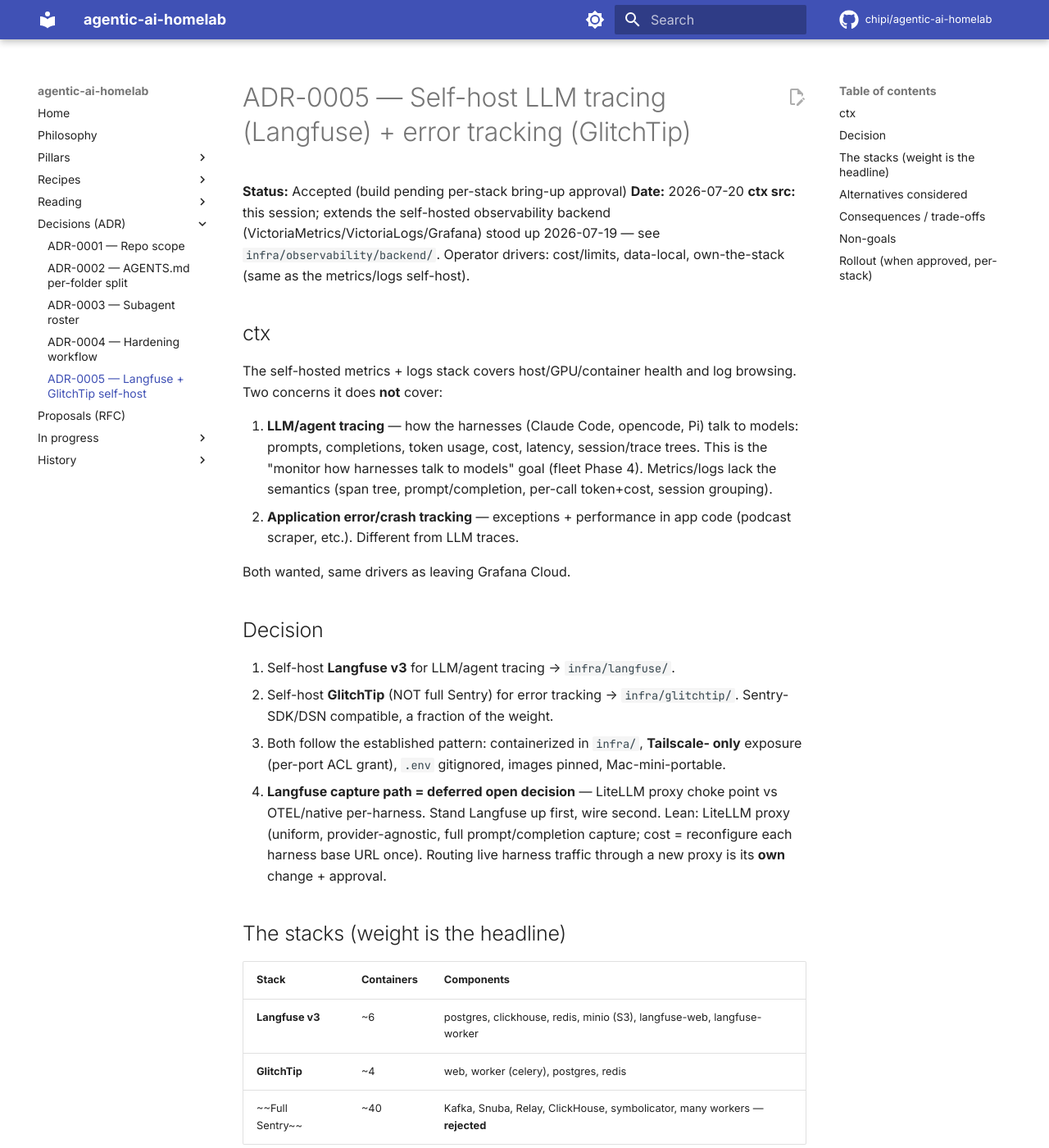
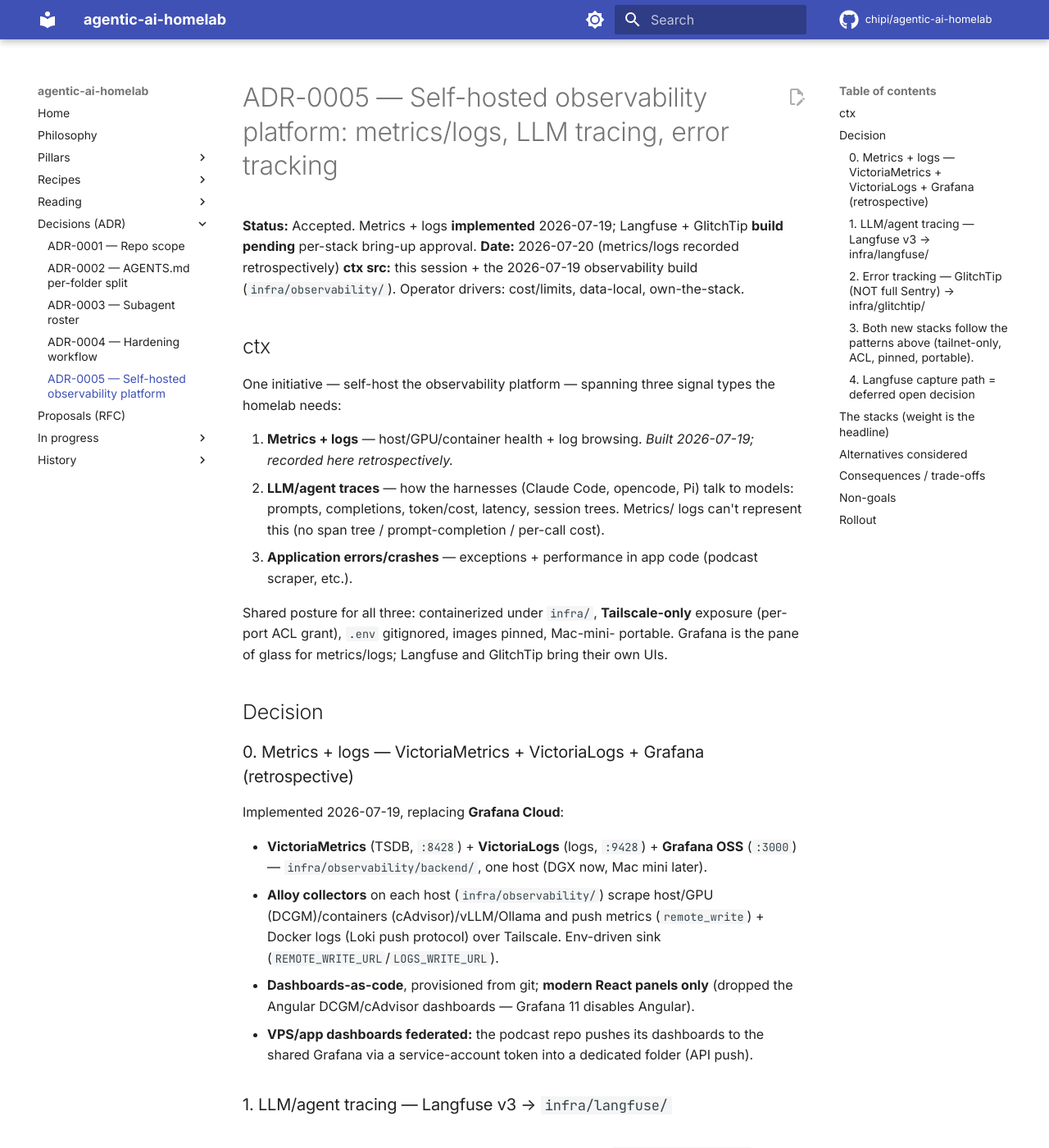
Before and after one commit to chipi/agentic-ai-homelab, an MkDocs documentation site: the page built from docs/adr/ADR-0005-langfuse-glitchtip-self-host.md, in a window 1280 px wide and 1400 px high. Shown: the whole window at 82% size. Built offline with MkDocs 1.6.1 and Material for MkDocs 9.7.7, drawn with Linux system fonts in a browser that asks for light colours; comment, search, counter and statistics services are not loaded; some of the changed text lies outside the part shown.

Commit message:
docs(adr): broaden ADR-0005 to the whole self-hosted observability platform
Fold the 2026-07-19 metrics/logs self-host (VictoriaMetrics + VictoriaLogs +
Grafana + Alloy collectors, off Grafana Cloud) into ADR-0005 retrospectively,
so one ADR covers the whole observability initiative: metrics/logs (live),
LLM tracing (Langfuse, pending), error tracking (GlitchTip, pending). Adds the
Grafana Cloud / Prometheus / Loki alternatives and realized consequences.

Co-Authored-By: Claude Opus 4.8 <noreply@anthropic.com>
Claude-Session: https://claude.ai/code/session_01LoBG4mqCvNP1M6HRW393xF

```diff
--- a/docs/adr/ADR-0005-langfuse-glitchtip-self-host.md
+++ b/docs/adr/ADR-0005-langfuse-glitchtip-self-host.md
@@ -1,103 +1,130 @@
-# ADR-0005 — Self-host LLM tracing (Langfuse) + error tracking (GlitchTip)
+# ADR-0005 — Self-hosted observability platform: metrics/logs, LLM tracing, error tracking
 
-**Status:** Accepted (build pending per-stack bring-up approval)
-**Date:** 2026-07-20
-**ctx src:** this session; extends the self-hosted observability backend
-(VictoriaMetrics/VictoriaLogs/Grafana) stood up 2026-07-19 — see
-`infra/observability/backend/`. Operator drivers: cost/limits, data-local,
-own-the-stack (same as the metrics/logs self-host).
+**Status:** Accepted. Metrics + logs **implemented** 2026-07-19; Langfuse +
+GlitchTip **build pending** per-stack bring-up approval.
+**Date:** 2026-07-20 (metrics/logs recorded retrospectively)
+**ctx src:** this session + the 2026-07-19 observability build
+(`infra/observability/`). Operator drivers: cost/limits, data-local,
+own-the-stack.
 
 ## ctx
 
-The self-hosted metrics + logs stack covers host/GPU/container health and log
-browsing. Two concerns it does **not** cover:
+One initiative — self-host the observability platform — spanning three signal
+types the homelab needs:
 
-1. **LLM/agent tracing** — how the harnesses (Claude Code, opencode, Pi) talk to
-   models: prompts, completions, token usage, cost, latency, session/trace
-   trees. This is the "monitor how harnesses talk to models" goal (fleet
-   Phase 4). Metrics/logs lack the semantics (span tree, prompt/completion,
-   per-call token+cost, session grouping).
-2. **Application error/crash tracking** — exceptions + performance in app code
-   (podcast scraper, etc.). Different from LLM traces.
+1. **Metrics + logs** — host/GPU/container health + log browsing. *Built
+   2026-07-19; recorded here retrospectively.*
+2. **LLM/agent traces** — how the harnesses (Claude Code, opencode, Pi) talk to
+   models: prompts, completions, token/cost, latency, session trees. Metrics/
+   logs can't represent this (no span tree / prompt-completion / per-call cost).
+3. **Application errors/crashes** — exceptions + performance in app code
+   (podcast scraper, etc.).
 
-Both wanted, same drivers as leaving Grafana Cloud.
+Shared posture for all three: containerized under `infra/`, **Tailscale-only**
+exposure (per-port ACL grant), `.env` gitignored, images pinned, Mac-mini-
+portable. Grafana is the pane of glass for metrics/logs; Langfuse and GlitchTip
+bring their own UIs.
 
 ## Decision
 
-1. Self-host **Langfuse v3** for LLM/agent tracing → `infra/langfuse/`.
-2. Self-host **GlitchTip** (NOT full Sentry) for error tracking →
-   `infra/glitchtip/`. Sentry-SDK/DSN compatible, a fraction of the weight.
-3. Both follow the established pattern: containerized in `infra/`, **Tailscale-
-   only** exposure (per-port ACL grant), `.env` gitignored, images pinned,
-   Mac-mini-portable.
-4. **Langfuse capture path = deferred open decision** — LiteLLM proxy choke
-   point vs OTEL/native per-harness. Stand Langfuse up first, wire second.
-   Lean: LiteLLM proxy (uniform, provider-agnostic, full prompt/completion
-   capture; cost = reconfigure each harness base URL once). Routing live harness
-   traffic through a new proxy is its **own** change + approval.
+### 0. Metrics + logs — VictoriaMetrics + VictoriaLogs + Grafana (retrospective)
+
+Implemented 2026-07-19, replacing **Grafana Cloud**:
+
+- **VictoriaMetrics** (TSDB, `:8428`) + **VictoriaLogs** (logs, `:9428`) +
+  **Grafana OSS** (`:3000`) — `infra/observability/backend/`, one host (DGX now,
+  Mac mini later).
+- **Alloy collectors** on each host (`infra/observability/`) scrape host/GPU
+  (DCGM)/containers (cAdvisor)/vLLM/Ollama and push metrics (`remote_write`) +
+  Docker logs (Loki push protocol) over Tailscale. Env-driven sink
+  (`REMOTE_WRITE_URL`/`LOGS_WRITE_URL`).
+- **Dashboards-as-code**, provisioned from git; **modern React panels only**
+  (dropped the Angular DCGM/cAdvisor dashboards — Grafana 11 disables Angular).
+- **VPS/app dashboards federated:** the podcast repo pushes its dashboards to the
+  shared Grafana via a service-account token into a dedicated folder (API push).
+
+### 1. LLM/agent tracing — Langfuse v3 → `infra/langfuse/`
+
+### 2. Error tracking — GlitchTip (NOT full Sentry) → `infra/glitchtip/`
+
+Sentry-SDK/DSN compatible at a fraction of the weight.
+
+### 3. Both new stacks follow the patterns above (tailnet-only, ACL, pinned, portable).
+
+### 4. Langfuse capture path = deferred open decision
+
+LiteLLM proxy choke point vs OTEL/native per-harness. Stand Langfuse up first,
+wire second. Lean: LiteLLM proxy (uniform, provider-agnostic, full prompt/
+completion capture; cost = reconfigure each harness base URL once). Routing live
+harness traffic through a new proxy is its **own** change + approval.
 
 ## The stacks (weight is the headline)
 
-| Stack | Containers | Components |
-|---|---|---|
-| **Langfuse v3** | ~6 | postgres, clickhouse, redis, minio (S3), langfuse-web, langfuse-worker |
-| **GlitchTip** | ~4 | web, worker (celery), postgres, redis |
-| ~~Full Sentry~~ | ~40 | Kafka, Snuba, Relay, ClickHouse, symbolicator, many workers — **rejected** |
+| Stack | Containers | Components | State |
+|---|---|---|---|
+| **Metrics/logs backend** | 3 | VictoriaMetrics, VictoriaLogs, Grafana | **live** |
+| **Collector** (per host) | 4 | Alloy, dcgm-exporter, cAdvisor, ollama-metrics | **live** |
+| **Langfuse v3** | ~6 | postgres, clickhouse, redis, minio (S3), web, worker | pending |
+| **GlitchTip** | ~4 | web, worker (celery), postgres, redis | pending |
+| ~~Full Sentry~~ | ~40 | Kafka, Snuba, Relay, ClickHouse, symbolicator, workers | **rejected** |
 
-Only the **web UIs** publish host ports; datastores stay on the internal compose
-bridge. Fine on the DGX (RAM plenty). On the Mac mini later, Langfuse is the
-heaviest component — watch RAM (ClickHouse + Postgres + MinIO).
+Only web UIs / ingest publish host ports; datastores stay on the internal
+compose bridge. Fine on the DGX. On the Mac mini later, Langfuse is the heaviest
+component — watch RAM (ClickHouse + Postgres + MinIO).
 
 ## Alternatives considered
 
-- **Full Sentry self-hosted** (`getsentry/self-hosted`): ~40 containers, 16GB+
-  RAM, painful upgrades. Rejected — overkill; GlitchTip gives the same SDK/DSN
-  developer experience at ~4 containers.
-- **Langfuse Cloud / Sentry SaaS**: rejected — same cost/data-local/own-stack
-  drivers that moved us off Grafana Cloud.
-- **Langfuse v2** (lighter, Postgres-only): rejected — deprecated upstream in
-  favor of v3; don't build on a sunset architecture.
-- **OTEL-only into existing Grafana/VM** (no dedicated LLM tool): rejected —
-  metrics/logs can't represent trace trees / prompt-completion / per-call cost.
-- **Phoenix (Arize) / Helicone / OpenLLMetry** as Langfuse alternatives:
-  considered; Langfuse chosen for roadmap fit, self-host maturity, built-in cost
-  tracking + prompt management.
+- **Grafana Cloud / Langfuse Cloud / Sentry SaaS**: rejected — cost/limits,
+  data leaves infra, don't own the stack. (Grafana Cloud was the incumbent we
+  migrated off.)
+- **Prometheus** (vs VictoriaMetrics): VM chosen — single-node, ~7× less RAM,
+  purpose-built remote-write sink, PromQL-compatible.
+- **Loki** (vs VictoriaLogs): VictoriaLogs chosen — same VM family, lighter,
+  LogsQL. Security identical (tailnet + ACL, no store auth).
+- **Full Sentry self-hosted**: ~40 containers, 16GB+ RAM, painful upgrades.
+  Rejected — GlitchTip gives the same SDK/DSN experience at ~4 containers.
+- **Langfuse v2** (Postgres-only, lighter): rejected — deprecated upstream for
+  v3; don't build on a sunset architecture.
+- **OTEL-only into Grafana/VM** (no dedicated LLM tool): rejected — no trace-
+  tree / prompt-completion / per-call cost semantics.
+- **Phoenix (Arize) / Helicone / OpenLLMetry**: Langfuse chosen for roadmap
+  fit, self-host maturity, built-in cost tracking + prompt management.
 
 ## Consequences / trade-offs
 
-- Two new **stateful** stacks: operational burden (upgrades, backups). A second
-  ClickHouse now runs (Langfuse) alongside VictoriaMetrics — acceptable,
-  different purpose.
-- **Auth to manage:** unlike VM/VictoriaLogs (no auth, tailnet-boundary),
-  Langfuse + GlitchTip have their own login/secrets → gitignored `.env`,
-  strong admin creds, `NEXTAUTH_SECRET`/`SECRET_KEY` etc.
-- **Portability is heavier than VM:** Postgres/ClickHouse/MinIO volumes must
-  migrate (or accept a fresh start — traces/errors are append-only, so
-  fresh-start loses history).
-- **Port + ACL planning:** the tailnet ACL is a per-port allowlist. Grafana
-  already holds `:3000`, so Langfuse web needs a *different* published port
-  (e.g. `3001`/`4000`) and GlitchTip another (avoid taken `8080`/`9000`) — each
-  needs its own ACL grant. Datastores need no grant (bridge-internal).
+- **Realized (metrics/logs):** off Grafana Cloud; tailnet ACL is per-port, so
+  each service needs a grant (done: `3000`/`8428`/`9428`); no store-level auth
+  (tailnet is the boundary); DGX collector cut over from Cloud → VM.
+- **New (Langfuse/GlitchTip):** two stateful stacks → operational burden
+  (upgrades, backups). A second ClickHouse runs (Langfuse) alongside VM —
+  acceptable, different purpose.
+- **Auth to manage:** unlike VM/VictoriaLogs, Langfuse + GlitchTip have their own
+  login/secrets → gitignored `.env`, strong admin creds, `NEXTAUTH_SECRET` /
+  `SECRET_KEY` etc.
+- **Portability heavier than VM:** Postgres/ClickHouse/MinIO volumes must migrate
+  (or accept a fresh start — traces/errors are append-only, so fresh-start loses
+  history).
+- **Port + ACL planning:** Grafana holds `:3000`, so Langfuse web needs a
+  different port (e.g. `3001`/`4000`) and GlitchTip another (avoid taken
+  `8080`/`9000`) — each needs its own ACL grant. Datastores need none.
 - New deps → pinned + recorded here (satisfies the deps/big-bets rules).
 - Capture-path deferral means Langfuse ingests nothing until wired — acceptable.
 
 ## Non-goals
 
-- Not replacing metrics/logs — complementary.
+- The three signal types are complementary — none replaces another.
 - Not full Sentry feature parity.
-- Not routing live harness/app traffic through a new proxy in this ADR — that's
-  a separate change with its own approval.
+- Not routing live harness/app traffic through a new proxy in this ADR — that's a
+  separate change with its own approval.
 - Not building custom LLM-trace tooling.
 
-## Rollout (when approved, per-stack)
+## Rollout
 
-1. **Langfuse** — `infra/langfuse/` compose + `.env.example`; pin images;
-   internal datastores + web on a chosen tailnet port; ACL grant; bring up on
-   DGX (per-instance approval); create org/project; note the ingest keys.
-2. **GlitchTip** — `infra/glitchtip/` compose + `.env.example`; ACL grant for
-   its web port; bring up; create org/project → DSN.
-3. **Capture wiring (Langfuse)** — separate decision (LiteLLM vs OTEL) + change.
-4. **Handover docs** — `docs/wip/` for each, matching the observability handovers.
-
-Related: the observability self-host + tailnet-ACL patterns in
-`infra/observability/backend/README.md` and the VPS handovers under `docs/wip/`.
+- **Metrics + logs:** done (2026-07-19). See `infra/observability/backend/README.md`
+  and the VPS handovers under `docs/wip/`.
+- **Langfuse** — `infra/langfuse/` compose + `.env.example`; pin images; web on a
+  chosen tailnet port + ACL grant; bring up on DGX (per-instance approval);
+  create org/project; note ingest keys. Then capture wiring (separate decision).
+- **GlitchTip** — `infra/glitchtip/` compose + `.env.example`; ACL grant for its
+  web port; bring up; create org/project → DSN.
+- **Handover docs** in `docs/wip/` for each, matching the observability handovers.
--- a/mkdocs.yml
+++ b/mkdocs.yml
@@ -107,7 +107,7 @@ nav:
     - ADR-0002 — AGENTS.md per-folder split: adr/ADR-0002-agents-md-per-folder-split.md
     - ADR-0003 — Subagent roster: adr/ADR-0003-subagent-roster.md
     - ADR-0004 — Hardening workflow: adr/ADR-0004-hardening-workflow.md
-    - ADR-0005 — Langfuse + GlitchTip self-host: adr/ADR-0005-langfuse-glitchtip-self-host.md
+    - ADR-0005 — Self-hosted observability platform: adr/ADR-0005-langfuse-glitchtip-self-host.md
   - Proposals (RFC):
     - Overview: rfc/README.md
   - In progress:
```
Also changed, not shown: docs/adr/README.md (+1 -1 lines).
